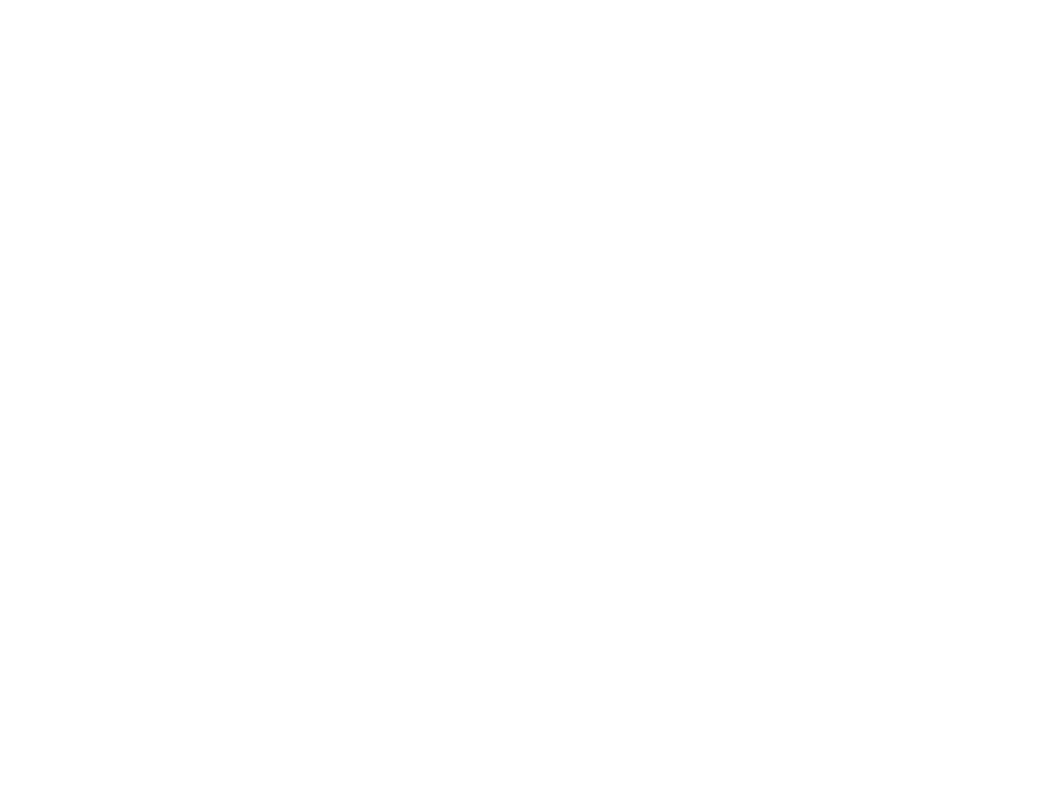
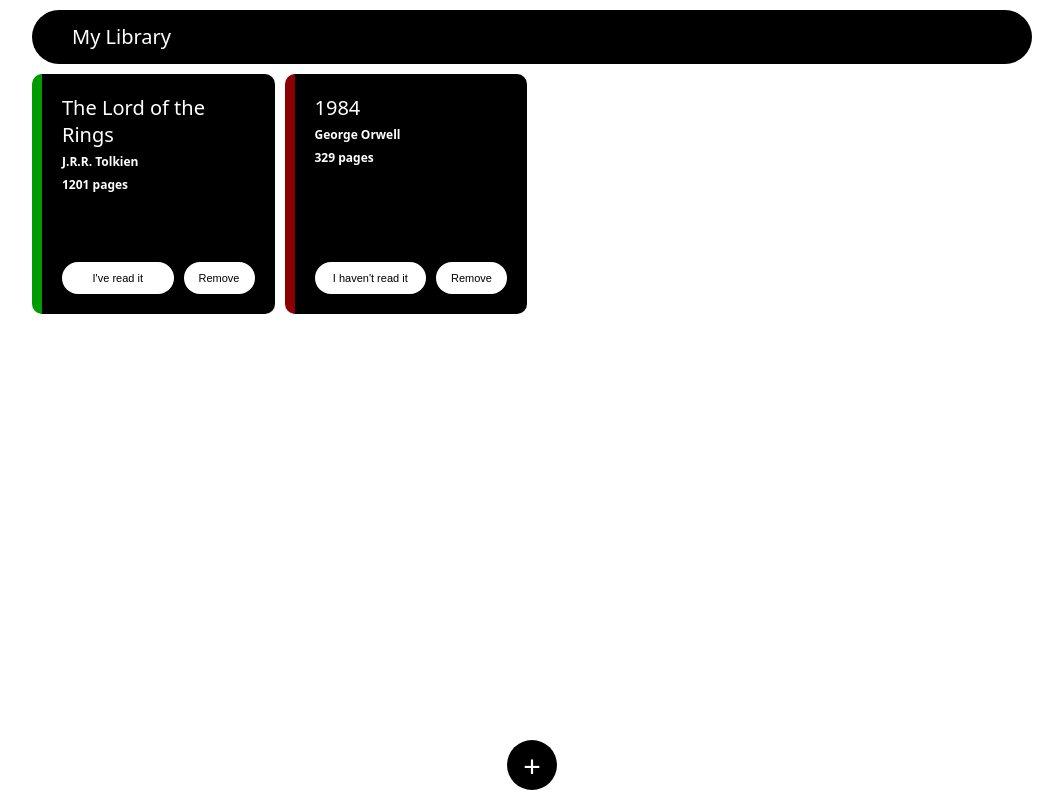
Before and after one commit to Indy1131/library, a plain HTML site: page index.html in a window 1280 px wide. Shown: the whole page, without its empty margins (108-1171 px from the left). Drawn offline with Linux system fonts and the light colour scheme.

Commit message:
implemented book add/remove functionality

```diff
--- a/index.html
+++ b/index.html
@@ -4,14 +4,50 @@
 <head>
     <meta charset="UTF-8">
     <meta name="viewport" content="width=device-width, initial-scale=1.0">
-    <title>Document</title>
+    <title>My Library</title>
 
     <link rel="stylesheet" href="styles.css">
     <script src="main.js" defer></script>
 </head>
 
 <body>
-
+    <div class="container">
+        <div class="nav">
+            <div class="nav-contents">
+                <h1>My Library</h1>
+            </div>
+        </div>
+        <div class="content">
+            <div id="template" class="book">
+                <h1>Lord of the Rings</h1>
+                <h2>JRR Tolkien</h2>
+                <h2>1201 pages</h2>
+                <div class="buttons">
+                    <button>I've read this!</button>
+                    <button>Remove</button>
+                </div>
+            </div>
+        </div>
+        <h1 id="emptyLabel">You currently have no books in your library.</h1>
+    </div>
+    <dialog>
+        <form>
+            <label for="title">Title</label>
+            <input id="title" placeholder="Title" name="title" autocomplete="off" required>
+            <label for="author">Author</label>
+            <input id="author" placeholder="Author" name="author" autocomplete="off" required>
+            <label for="pages">Pages</label>
+            <input id="pages" placeholder="Number of Pages" name="pages" autocomplete="off" required>
+            <div class="read-box">
+                <label for="read">I've read this</label>
+                <input id="read" type="checkbox" name="read">
+            </div>
+            <button>Add book</button>
+        </form>
+    </dialog>
+    <div class="bottom-nav">
+        <button id="formReveal">+</button>
+    </div>
 </body>
 
 </html>
--- a/main.js
+++ b/main.js
@@ -0,0 +1,98 @@
+const formReveal = document.querySelector('#formReveal');
+const dialog = document.querySelector('dialog');
+
+const content = document.querySelector('.content');
+const emptyLabel = document.querySelector('#emptyLabel');
+const bookTemplate = document.querySelector('#template');
+
+const form = document.querySelector('form');
+
+const myLibrary = [];
+
+function Book(author, title, pages, read) {
+    this.author = author;
+    this.title = title;
+    this.pages = pages;
+    this.read = read;
+
+    this.toggleRead = () => {
+        this.read = !this.read;
+    }
+}
+
+function addBookToLibrary(book) {
+    emptyLabel.style.display = "none";
+    myLibrary.push(book)
+
+    let newBook = bookTemplate.cloneNode(true);
+    newBook.setAttribute('id', `book-${myLibrary.length - 1}`);
+
+    let children = newBook.children;
+    children[0].textContent = book.title;
+    children[1].textContent = book.author;
+    children[2].textContent = book.pages + " pages";
+    updateRead(newBook, book.read);
+
+    let buttons = children[3].children;
+
+    buttons[0].addEventListener("click", (e) => {
+        book.toggleRead();
+        updateRead(newBook, book.read);
+    });
+
+    buttons[1].addEventListener("click", (e) => {
+        removeBookFromLibrary(book);
+    });
+
+    content.appendChild(newBook);
+}
+
+function removeBookFromLibrary(book) {
+    const index = myLibrary.indexOf(book);
+    const removed = myLibrary.splice(index, 1);
+
+    content.removeChild(document.querySelector(`#book-${index}`));
+
+    if (myLibrary.length == 0) {
+        emptyLabel.style.display = "inline";
+    } else {
+        for (let i = index; i < myLibrary.length; i++) {
+            document.querySelector(`#book-${i + 1}`).setAttribute('id', `book-${i}`);
+        }
+    }
+}
+
+function updateRead(bookNode, read) {
+    const readButton = bookNode.children[3].children[0];
+    if (read) {
+        readButton.textContent = "I've read it";
+        bookNode.style.borderColor = "#009b00";
+    } else {
+        readButton.textContent = "I haven't read it"
+        bookNode.style.borderColor = "#8b0000";
+    }
+}
+
+formReveal.addEventListener('click', (e) => {
+    dialog.showModal();
+})
+
+form.addEventListener('submit', (e) => {
+    e.preventDefault();
+
+    const data = Array.from(form.children).filter((node) => node.tagName == "INPUT" || node.className == "read-box");
+    let toAdd = new Book(data[1].value, data[0].value, data[2].value, data[3].children[1].checked);
+    form.reset();
+    addBookToLibrary(toAdd);
+    dialog.close();
+})
+
+let lotr = new Book("J.R.R. Tolkien", "The Lord of the Rings", 1201, true)
+
+addBookToLibrary(lotr);
+addBookToLibrary(new Book("George Orwell", "1984", 329, false));
+
+
+// closeButton.addEventListener("click", (e) => {
+//     dialog.showModal();
+// });
--- a/styles.css
+++ b/styles.css
@@ -0,0 +1,164 @@
+body {
+    margin: 0;
+    padding: 0;
+    font-size: 10px;
+    font-family: system-ui, -apple-system, BlinkMacSystemFont, 'Segoe UI', Roboto, Oxygen, Ubuntu, Cantarell, 'Open Sans', 'Helvetica Neue', sans-serif;
+}
+
+h1 {
+    font-weight: 500;
+}
+
+.container {
+    position: relative;
+    display: flex;
+    flex-direction: column;
+    align-items: center;
+}
+
+.nav {
+    display: flex;
+    justify-content: center;
+    margin-block: 10px;
+    width: min(1000px, 100%);
+}
+
+.nav-contents {
+    display: flex;
+    gap: 15px;
+    background-color: black;
+    color: white;
+    padding-inline: 40px;
+    border-radius: 60px;
+    width: 100%;
+}
+
+.content {
+    width: min(1000px, 100%);
+    display: grid;
+    grid-template-columns: repeat(4, 1fr);
+    gap: 10px;
+}
+
+.book {
+    color: white;
+    background-color: black;
+    padding: 20px;
+    min-height: 200px;
+    display: flex;
+    flex-direction: column;
+    border-left: 10px solid black;
+    border-radius: 10px;
+}
+
+#template {
+    display: none;
+}
+
+.book h1 {
+    margin: 0;
+    margin-bottom: 2px;
+}
+
+.book h2 {
+    margin-block: 3px;
+    font-size: 1.2em;
+}
+
+.book .buttons {
+    display: flex;
+    gap: 10px;
+    justify-content: center;
+    margin-top: auto;
+}
+
+button {
+    background-color: white;
+    border: none;
+    padding-inline: 15px;
+    padding-block: 10px;
+    border-radius: 50px;
+    color: black;
+    font-size: 1.1em;
+    box-sizing: border-box;
+}
+
+.book .buttons button:first-child {
+    flex: 1 1 100%;
+}
+
+dialog {
+    border: none;
+    background-color: transparent;
+}
+
+dialog::backdrop {
+    backdrop-filter: blur(5px);
+    background-color: transparent;
+}
+
+form {
+    display: flex;
+    flex-direction: column;
+    align-items: flex-start;
+    gap: 10px;
+    width: 300px;
+    box-sizing: border-box;
+    padding: 50px;
+    background-color: black;
+    border-radius: 10px;
+    color: white;
+}
+
+input {
+    border-radius: 60px;
+    padding-block: 5px;
+    padding-inline: 10px;
+    border: none;
+    align-self: stretch;
+}
+
+label {
+    display: none;
+}
+
+form button {
+    align-self: stretch;
+    margin-top: 40px;
+}
+
+form .read-box {
+    align-self: stretch;
+    display: flex;
+    align-items: center;
+    justify-content: center;
+}
+
+.read-box label {
+    display: block;
+}
+
+.bottom-nav {
+    top: 0;
+    position: fixed;
+    width: 100vw;
+    height: 100vh;
+    /* background-color: red; */
+    display: flex;
+    flex-direction: column;
+    justify-content: flex-end;
+    align-items: center;
+    z-index: -1;
+}
+
+#formReveal {
+    margin-bottom: 10px;
+    background-color: black;
+    color: white;
+    border: none;
+    font-size: 3em;
+    height: 50px;
+    width: 50px;
+    border-radius: 60px;
+    transition: all .5s cubic-bezier(0.075, 0.82, 0.165, 1);
+}
```
